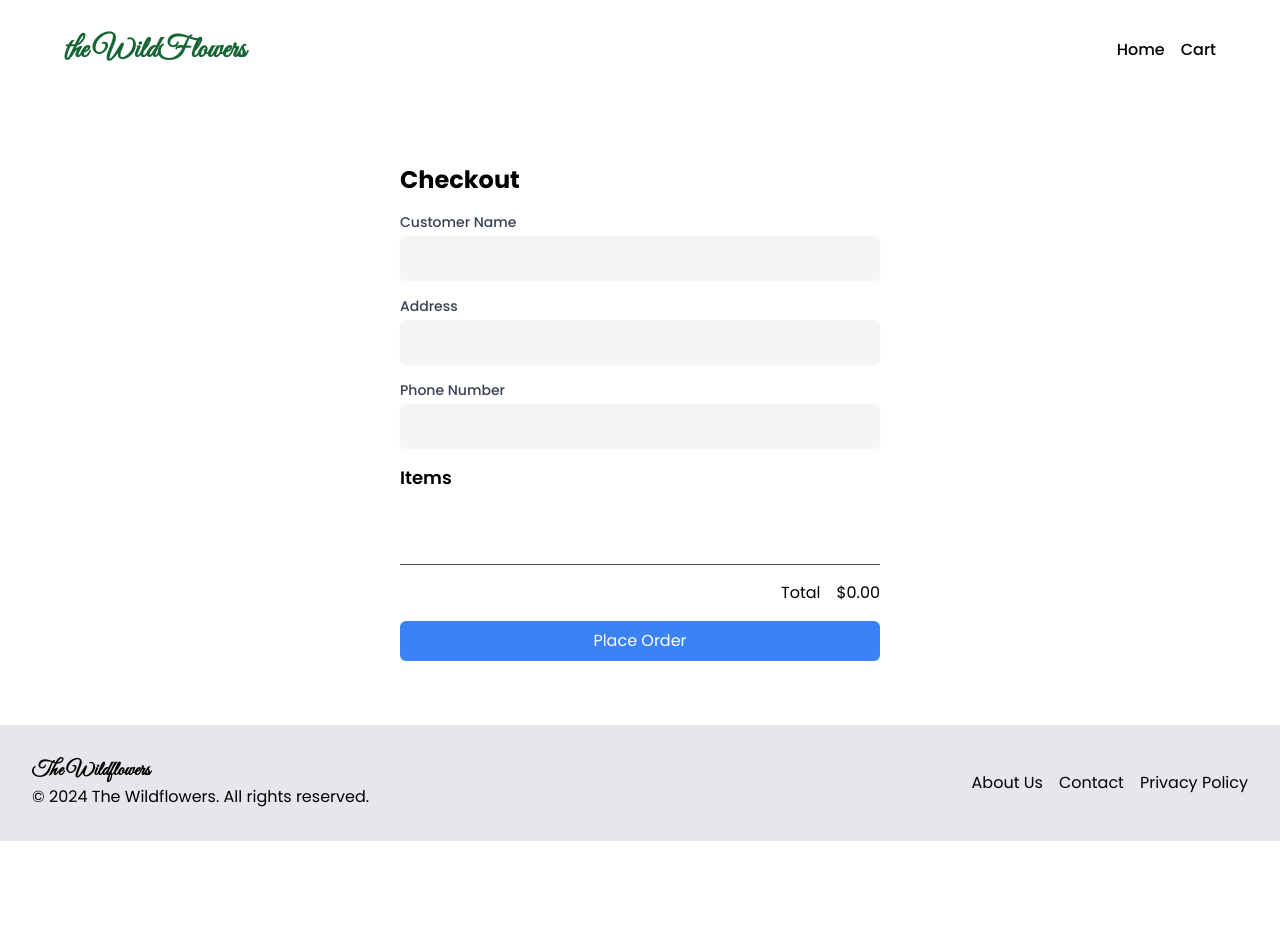
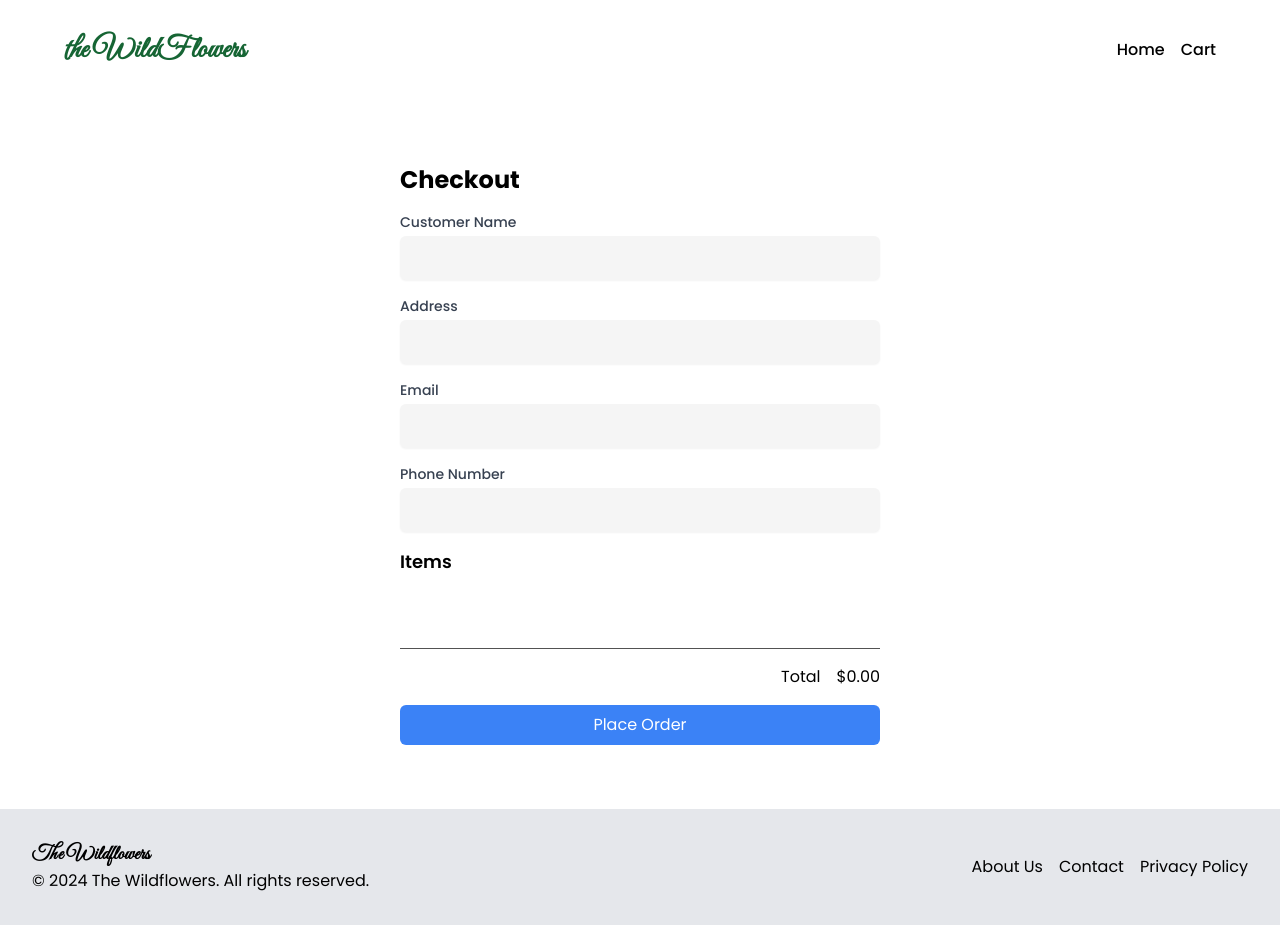
Before and after one commit to Ne0sky/theWildflowers, a React (Vite) app: page /checkout in a window 1280 px wide. Before the commit the page ends 841 px from the top, so only its background shows below. Built offline with nearby package versions, Linux system fonts and the light colour scheme.

Commit message:
add email to checkout form

```diff
--- a/src/pages/Checkout.jsx
+++ b/src/pages/Checkout.jsx
@@ -7,6 +7,7 @@ const Checkout = () => {
     const [customerInfo, setCustomerInfo] = useState({
         customer: '',
         address: '',
+        email: '',
         phone: '',
         items: [
 
@@ -35,6 +36,7 @@ const Checkout = () => {
             setCustomerInfo({
                 customer: '',
                 address: '',
+                email: '',
                 phone: '',
                 items: []
             });
@@ -65,6 +67,17 @@ const Checkout = () => {
                         id="address"
                         name="address"
                         value={customerInfo.address}
+                        onChange={handleChange}
+                        className="mt-1 p-3 block w-full  bg-neutral-100 rounded-md shadow-sm focus:ring-indigo-500 focus:border-indigo-500 sm:text-sm"
+                    />
+                </div>
+                <div className="mb-4">
+                    <label htmlFor="email" className="block text-sm font-medium text-gray-700">Email</label>
+                    <input
+                        type="text"
+                        id="email"
+                        name="email"
+                        value={customerInfo.email}
                         onChange={handleChange}
                         className="mt-1 p-3 block w-full  bg-neutral-100 rounded-md shadow-sm focus:ring-indigo-500 focus:border-indigo-500 sm:text-sm"
                     />
```
